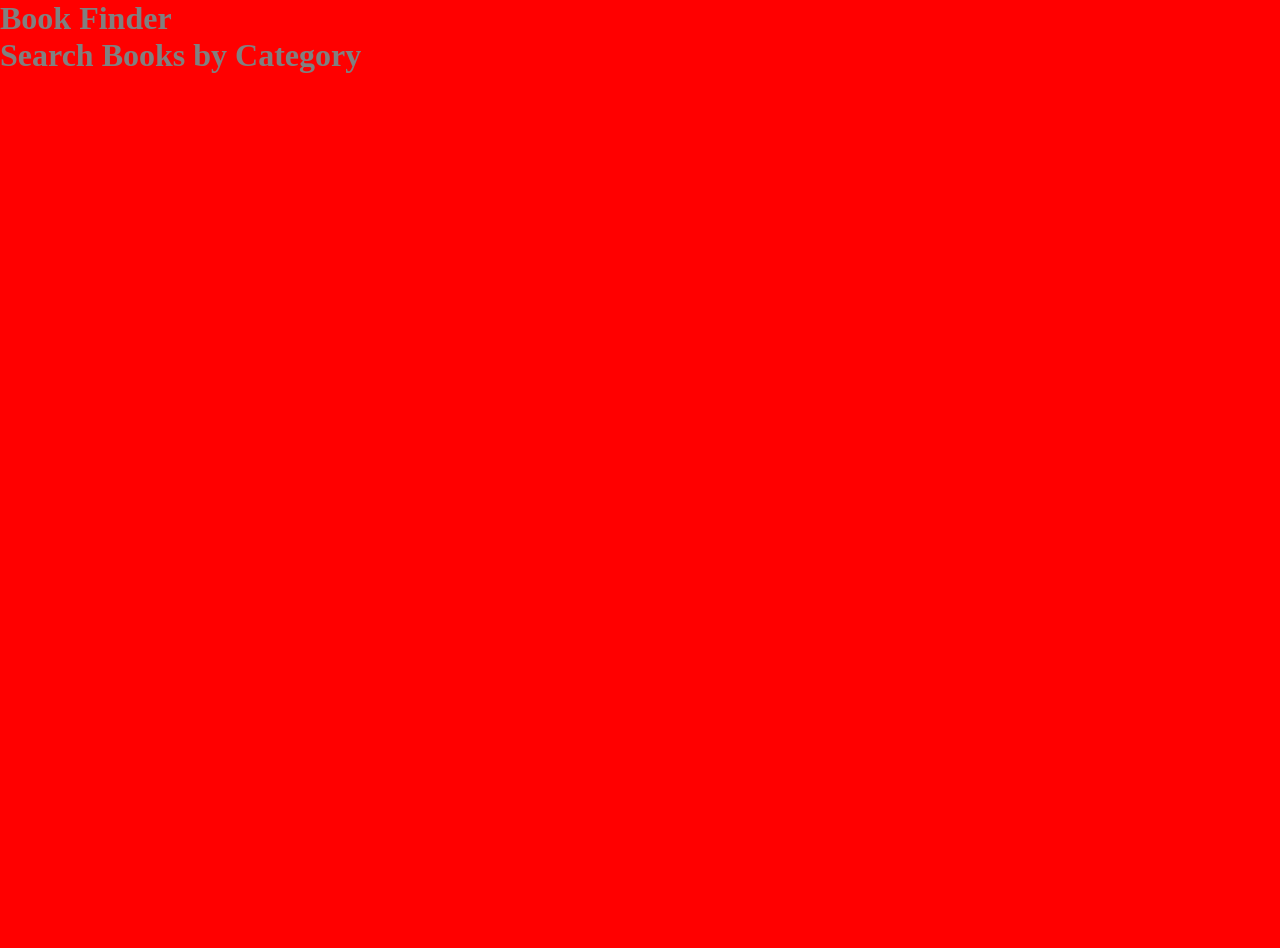
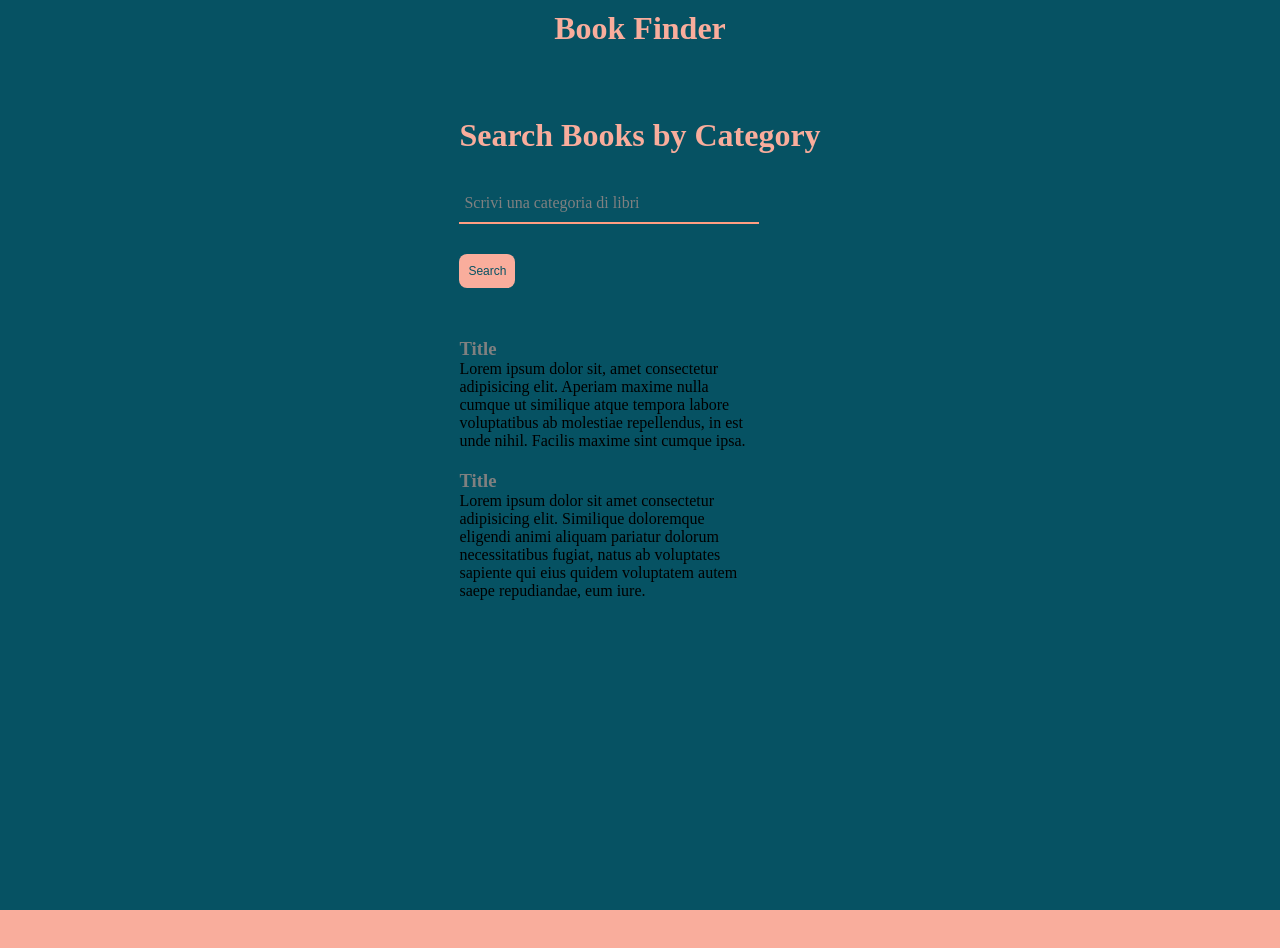
Before and after one commit to radattiluca/project-book-finder, a website built with webpack: page src/index.html in a window 1280 px wide. Before the commit the page ends 800 px from the top, so only its background shows below. Built offline with Linux system fonts and the light colour scheme.

Commit message:
create layout app

```diff
--- a/src/css/style.scss
+++ b/src/css/style.scss
@@ -1,5 +1,5 @@
-$bg-color: red;
-$color-text: grey;
+$bg-color: #065263; //sfumatura scuro di turchese.
+$color-text: #f9ad9c; //sfumatura chiaro di rosso
 
 * {
   box-sizing: border-box;
@@ -14,3 +14,44 @@ body {
     color: $color-text;
   }
 }
+
+.wrapperColumn {
+  display: flex;
+  justify-content: center; /* Center the grid container horizontally */
+  padding-top: 50px;
+}
+
+.headerStyle {
+  width: 100%;
+  text-align: center;
+  padding: 10px 0 20px 0;
+}
+
+.extra,
+.column-footer {
+  height: 300px; //to send the footer at the bottom of the page when the content is not enough
+}
+.gridBody {
+  display: grid;
+  grid-template-columns: auto;
+  gap: 10px;
+
+  .rowResults {
+    max-width: 300px;
+    padding-top: 30px;
+
+    p {
+      padding: 5px;
+      color: $color-text;
+    }
+    h3 {
+      color: grey;
+    }
+  }
+}
+.gridFooter {
+  display: flex;
+  flex-direction: row;
+  height: 40px;
+  background-color: #f9ad9c;
+}
--- /dev/null
+++ b/src/css/styleButton.scss
@@ -0,0 +1,24 @@
+$bg-color: #065263; //sfumatura scuro di turchese.
+$color-text: #f9ad9c; //sfumatura chiaro di rosso
+$color-borderBar: #ff9e82; //saturato
+.button {
+  background-color: $color-text;
+  border-radius: 8px;
+  border-width: 0;
+  color: $bg-color;
+  cursor: pointer;
+  display: inline-block;
+  font-size: 12px;
+  font-weight: 500;
+  line-height: 20px;
+  list-style: none;
+  margin: 0;
+  padding: 7px 9px;
+  text-align: center;
+  transition: all 200ms;
+  vertical-align: baseline;
+  white-space: nowrap;
+  user-select: none;
+  -webkit-user-select: none;
+  touch-action: manipulation;
+}
--- /dev/null
+++ b/src/css/styleSearchBar.scss
@@ -0,0 +1,48 @@
+$bg-color: #065263; //sfumatura scuro di turchese.
+$color-text: #f9ad9c; //sfumatura chiaro di rosso
+$color-borderBar: #ff9e82; //saturato
+.textbox {
+  position: relative;
+  margin: 20px 0;
+  width: 300px;
+}
+
+.textbox input {
+  font-size: 16px;
+  padding: 10px 5px;
+  width: 100%;
+  border: none;
+  border-bottom: 2px solid $color-borderBar;
+  background: none;
+  color: gray;
+  outline: none;
+  transition: border-color 0.3s;
+}
+
+.textbox input:focus {
+  border-bottom: 2px solid $color-text;
+}
+
+.textbox label {
+  position: absolute;
+  top: 10px;
+  left: 5px;
+  font-size: 16px;
+  color: grey;
+  transition: all 0.3s;
+  pointer-events: none;
+}
+
+.textbox input:focus ~ label,
+.textbox input:not(:placeholder-shown) ~ label {
+  top: -15px;
+  left: 5px;
+  font-size: 12px;
+  color: $color-text;
+}
+
+.textbox .error {
+  color: red;
+  font-size: 12px;
+  margin-top: 5px;
+}
--- a/src/index.html
+++ b/src/index.html
@@ -61,9 +61,39 @@
     <div class="wrapperColumn">
       <div class="gridBody">
         <div class="rowTitle"><h1>Search Books by Category</h1></div>
-        <div class="rowSearchBar"></div>
-        <div class="rowResults"></div>
+        <div class="rowSearchBar">
+          <form class="myForm">
+            <div class="textbox">
+              <input type="text" id="category" placeholder=" " required />
+              <label for="category">Scrivi una categoria di libri</label>
+              <div class="error" style="display: none">Campo obbligatorio!</div>
+            </div>
+          </form>
+        </div>
+        <div class="containerButton">
+          <button class="button" role="button">Search</button>
+        </div>
+        <div class="rowResults">
+          <p>
+            <h3>Title</h3>
+            Lorem ipsum dolor sit, amet consectetur adipisicing elit. Aperiam
+            maxime nulla cumque ut similique atque tempora labore voluptatibus
+            ab molestiae repellendus, in est unde nihil. Facilis maxime sint
+            cumque ipsa.
+          </p>
+          <p>
+            <h3>Title</h3>
+            Lorem ipsum dolor sit amet consectetur adipisicing elit. Similique
+            doloremque eligendi animi aliquam pariatur dolorum necessitatibus
+            fugiat, natus ab voluptates sapiente qui eius quidem voluptatem
+            autem saepe repudiandae, eum iure.
+          </p>
+        </div>
       </div>
+    </div>
+
+    <div class="extra">
+      <!--to send the footer at the bottom of the page when the content is not enough-->
     </div>
 
     <footer class="gridFooter">
--- a/src/js/index.js
+++ b/src/js/index.js
@@ -1,2 +1,4 @@
 require("../css/style.scss");
+require("../css/styleSearchBar.scss");
+require("../css/styleButton.scss");
 const axios = require("axios");
```
Also changed, not shown: dist/index.html, dist/main.bundle.js.
